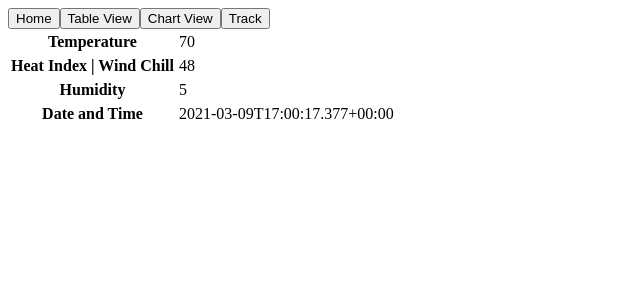
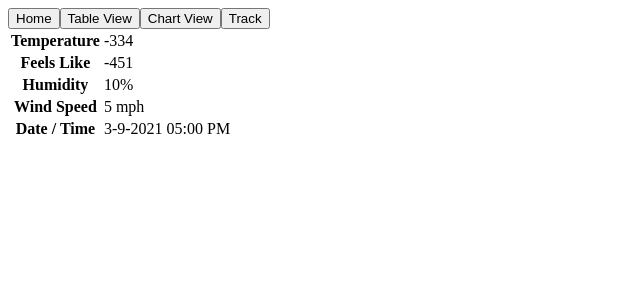
Before and after one commit to CCBaxter84/Weather-App, a React (Create React App) app in the folder client/: page /TableView in a window 1280 px wide. Shown: the top 300 px of the page, without its empty margins (0-640 px from the left). Built offline with nearby package versions, Linux system fonts and the light colour scheme.

Commit message:
moved kelvin conversion to server-side

```diff
--- a/client/src/components/Table.js
+++ b/client/src/components/Table.js
@@ -1,24 +1,36 @@
 import PropTypes from 'prop-types';
+import { hotOrCold, dateTimePrettier, kelvinConverter } from '../helperFunctions.js';
 
 function Table({ entry }) {
+  const temperature = kelvinConverter(entry.temperature);
+  const feelsLike = kelvinConverter(entry.windSpeed);
+  const indexOrChill = hotOrCold(temperature, entry.windSpeed);
+  const date = dateTimePrettier(entry.dateTime);
+
   return (
     <table>
+      <tbody>
         <tr>
           <th>Temperature</th>
-        <tr>{entry.temperature}</tr>
+          <td>{temperature}</td>
         </tr>
         <tr>
-        <th>Heat Index | Wind Chill</th>
-        <tr>{entry.feelsLike}</tr>
+          <th>{indexOrChill}</th>
+          <td>{feelsLike}</td>
         </tr>
         <tr>
           <th>Humidity</th>
-        <tr>{entry.windSpeed}</tr>
+          <td>{`${entry.humidity}%`}</td>
         </tr>
         <tr>
-        <th>Date and Time</th>
-        <tr>{entry.dateTime}</tr>
+          <th>Wind Speed</th>
+          <td>{`${entry.windSpeed} mph`}</td>
         </tr>
+        <tr>
+          <th>Date / Time</th>
+          <td>{date}</td>
+        </tr>
+      </tbody>
     </table>
   );
 }
--- a/client/src/components/TableView.js
+++ b/client/src/components/TableView.js
@@ -4,7 +4,7 @@ import Table from './Table.js';
 function TableView({ data }) {
   return (
     <section>
-      {data.map(entry => <Table entry={entry}/>)}
+      {data.map(entry => <Table key={entry.id} entry={entry}/>)}
     </section>
   );
 }
--- /dev/null
+++ b/client/src/helperFunctions.js
@@ -0,0 +1,38 @@
+module.exports = {
+  hotOrCold: (temp, windSpeed) => {
+    if (temp < 50 && windSpeed > 5) {
+      return 'Wind Chill';
+    } else if (temp > 80) {
+      return 'Heat Index';
+    } else {
+      return 'Feels Like';
+    }
+  },
+
+  dateTimePrettier: uglyDate => {
+    const fullDate = new Date(uglyDate);
+    const month = fullDate.getMonth() + 1;
+    const date = fullDate.getDate();
+    const year = fullDate.getFullYear();
+    const hours = fullDate.getHours();
+    const minutes = fullDate.getMinutes();
+    const amOrPM = hours > 11 ? 'PM' : 'AM';
+
+    const addZero = timeDigit => {
+      if (timeDigit < 10) {
+        return '0' + timeDigit;
+      }
+      return timeDigit;
+    };
+
+    const nonMilHours = hours > 12 ? hours - 12 : hours;
+    const finalHours = addZero(nonMilHours);
+    const finalMinutes = addZero(minutes);
+
+    return `${month}-${date}-${year} ${finalHours}:${finalMinutes} ${amOrPM}`;
+  },
+
+  kelvinConverter: temp => {
+    return Math.round((temp - 273.15) * 9 / 5 + 32, 2);
+  }
+}
```
Also changed, not shown: 1 other file (tests, documents, lock files or other folders). Lines whose indentation alone changed are shown as unchanged.
